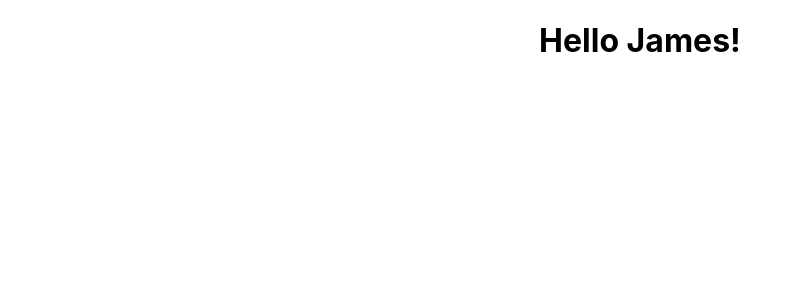
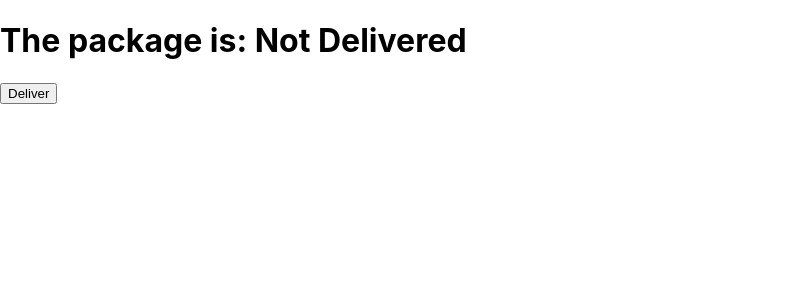
Before and after one commit to jsBear92/react-hooks, a React (Create React App) app: page / in a window 1280 px wide. Shown: the top 300 px of the page, without its empty margins (0-801 px from the left). Built offline with nearby package versions, Linux system fonts and the light colour scheme.

Commit message:
incorporating the useState hook

```diff
--- a/src/index.js
+++ b/src/index.js
@@ -1,23 +1,20 @@
-import React from 'react';
+import React, { useState } from 'react';
 import ReactDOM from 'react-dom/client';
 import './index.css';
-import App from './App';
-import reportWebVitals from './reportWebVitals';
 
-const [first, second, third] = ["Alex", "Ali", "Anna"];
-
-console.log(first);
-console.log(second);
-console.log(third);
+function App() {
+  const [status, setStatus] = useState("Not Delivered");
+  return (
+    <div>
+      <h1>The package is: {status}</h1>
+      <button onClick={() => setStatus("Delivered")}>Deliver</button>
+    </div>
+  );
+}
 
 const root = ReactDOM.createRoot(document.getElementById('root'));
 root.render(
   <React.StrictMode>
-    <App name="James" />
+    <App />
   </React.StrictMode>
 );
-
-// If you want to start measuring performance in your app, pass a function
-// to log results (for example: reportWebVitals(console.log))
-// or send to an analytics endpoint. Learn more: https://bit.ly/CRA-vitals
-reportWebVitals();
```
